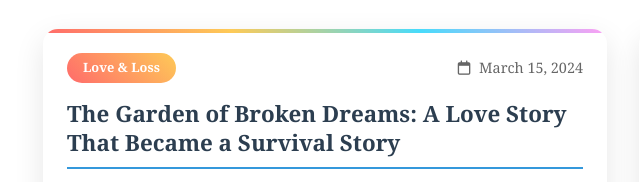
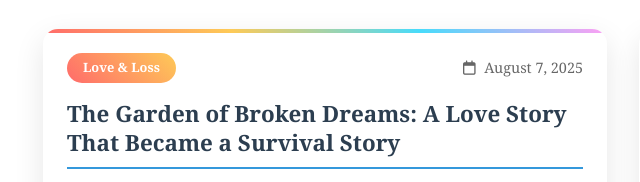
Before and after one commit to Gabie-21/Gabby-s-Blog, a plain HTML site: page index.html in a window 1280 px wide. Shown: the part 588-770 px from the top of the page, 17-657 px from the left. Drawn offline with Linux system fonts and the light colour scheme.

Commit message:
Changed the date

```diff
--- a/index.html
+++ b/index.html
@@ -50,7 +50,7 @@
                     <article class="story-card">
                         <div class="story-meta">
                             <span class="story-category">Love & Loss</span>
-                            <span><i class="far fa-calendar"></i> March 15, 2024</span>
+                            <span><i class="far fa-calendar"></i> August 7, 2025</span>
                         </div>
                         <h3>The Garden of Broken Dreams: A Love Story That Became a Survival Story</h3>
 
```
